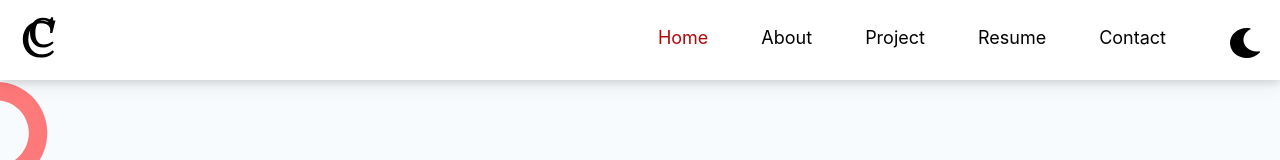
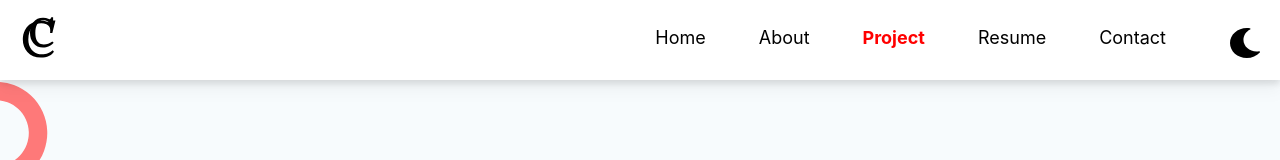
Before and after one commit to chibuzordaniel/riders, a React (Create React App) app: page /Project in a window 1280 px wide. Shown: the top 160 px of the page. Built offline with nearby package versions, Linux system fonts and the light colour scheme; a web font is replaced by a local one.

Commit message:
update file

```diff
--- a/src/components/About.jsx
+++ b/src/components/About.jsx
@@ -7,11 +7,20 @@ import  {FaLinkedinIn, FaSun}  from  'react-icons/fa';
 import  {IoLogoOctocat} from  'react-icons/io';
 import {BsFillBookmarksFill, BsFillCheckSquareFill, BsFillFileTextFill, BsFillTelephoneForwardFill} from 'react-icons/bs'
 import {BsNutFill} from 'react-icons/bs'
-import  {Link} from 'react-router-dom'
+import  {NavLink} from 'react-router-dom'
 import {useState} from 'react'
 import { Usedarkmode } from '../hook/Usedarkmode';
 
 const About = () => {
+
+    const navlinkstyle = ({ isActive }) => {
+
+        return{
+            fontWeight: isActive ? 'bold' : 'normal',
+            color: isActive ? 'red' : 'normal'
+        }
+
+       }
 
     Usedarkmode()
     const [colortheme, setTheme] = Usedarkmode();
@@ -35,9 +44,9 @@ const About = () => {
                         </div>
                         <ul className=' flex'>
                             <div className='hidden lg:flex py-6 gap-[53px] dark:text-[#FAF9F8]'>
-                                <li className='  text-lg text-[#B10808]'><Link to='/Navbar'>Home</Link></li>
-                                <li className=' text-lg cursor-pointer hover:text-[#B10808]'><Link to='/About'>About</Link></li>
-                                <li className=' text-lg cursor-pointer hover:text-[#B10808]'><Link to='/Project'>Project</Link></li>
+                                <li className='  text-lg '><NavLink  to='/Navbar'>Home</NavLink></li>
+                                <li className=' text-lg cursor-pointer hover:text-[#B10808]'><NavLink style={navlinkstyle} to='/About'>About</NavLink></li>
+                                <li className=' text-lg cursor-pointer hover:text-[#B10808]'><NavLink to='/Project'>Project</NavLink></li>
                                 <li className=' text-lg cursor-pointer hover:text-[#B10808]'>Resume</li>
                                 <li className=' text-lg cursor-pointer hover:text-[#B10808]'>Contact</li>
                             </div>
@@ -59,9 +68,9 @@ const About = () => {
                         </div>
                    </div>
                    <ul className={!nav ? 'hidden' :  ' border-t-2 absolute  right-4 top-20  pt-4 pl-5 bg-white h-[200px] w-40  gap-[53px] dark:bg-[#17234f] shadow-xl dark:text-[#FAF9F8] '}>
-                            <li className=' flex gap-3'><IoAppsSharp className=' mt-1 ' /><Link to='/Navbar'>Home</Link></li>
+                            <li className=' flex gap-3'><IoAppsSharp className=' mt-1 ' /><NavLink to='/Navbar'>Home</NavLink></li>
                             <li className=' flex gap-3 pt-2'><BsFillFileTextFill className=' mt-1' />About</li>
-                            <li className=' flex gap-3 pt-2'><BsFillCheckSquareFill className=' mt-1' /><Link to='/Project'>Project</Link></li>
+                            <li className=' flex gap-3 pt-2'><BsFillCheckSquareFill className=' mt-1' /><NavLink to='/Project'>Project</NavLink></li>
                             <li className=' flex gap-3 pt-2'><BsFillBookmarksFill className=' mt-1' />Resume</li>
                             <li className=' flex gap-3 pt-2'><BsFillTelephoneForwardFill className=' mt-1' />Contact</li>
                   </ul>
--- a/src/components/Navbar.jsx
+++ b/src/components/Navbar.jsx
@@ -5,12 +5,24 @@ import {FaFacebookF}  from 'react-icons/fa'
 import {AiOutlineTwitter} from 'react-icons/ai'
 import  {FaLinkedinIn, FaSun}  from  'react-icons/fa'
 import  {IoLogoOctocat} from  'react-icons/io'
-import  {Link} from 'react-router-dom'
+import  {NavLink} from 'react-router-dom'
 import { useState} from 'react'
 import { Usedarkmode } from '../hook/Usedarkmode';
 
 
 const Navbar = () => {
+
+   const navlinkstyle = ({ isActive }) => {
+
+    return{
+        fontWeight: isActive ? 'bold' : 'normal',
+        color: isActive ? 'red' : 'normal'
+    }
+
+   }
+
+
+
     Usedarkmode()
     const [nav, setNav] = useState(false)
     const handleClick = () => setNav(!nav);
@@ -20,7 +32,7 @@ const Navbar = () => {
 
     return(
 
-        <section className='dark:text-white  dark:bg-[#151D3B]' >
+        <section className='' >
           <div className=' dark:bg-[#151D3B] '>
             <nav className=' bg-white h-20  w-screen z-10  top-0 fixed drop-shadow-lg dark:bg-[#151D3B] '>
 
@@ -34,9 +46,9 @@ const Navbar = () => {
                         </div>
                         <ul className=' flex '>
                             <div className='hidden lg:flex py-6 gap-[53px]  dark:text-[#FAF9F8]'>
-                                <li className='  text-lg text-[#B10808]'><Link to='/Navbar'>Home</Link></li>
-                                <li className=' text-lg cursor-pointer hover:text-[#B10808]'><Link to='/About'>About</Link></li>
-                                <li className=' text-lg cursor-pointer hover:text-[#B10808]'><Link to='/Project'>Project</Link></li>
+                                <li className='  text-lg '><NavLink style={navlinkstyle} to='/Navbar'>Home</NavLink></li>
+                                <li className=' text-lg cursor-pointer hover:text-[#B10808]'><NavLink  to='/About'>About</NavLink></li>
+                                <li className=' text-lg cursor-pointer hover:text-[#B10808]'><NavLink to='/Project'>Project</NavLink></li>
                                 <li className=' text-lg cursor-pointer hover:text-[#B10808]'>Resume</li>
                                 <li className=' text-lg cursor-pointer hover:text-[#B10808]'>Contact</li>
                             </div>
@@ -58,9 +70,9 @@ const Navbar = () => {
                         </div>
                    </div>
                    <ul className={!nav ? 'hidden' :  ' border-t-2 absolute  right-4 top-20  pt-4 pl-5 bg-white h-[200px] w-40  gap-[53px] dark:bg-[#17234f] shadow-xl dark:text-[#FAF9F8] '}>
-                            <li className=' flex gap-3'><IoAppsSharp className=' mt-1 ' /><Link to='/Navbar'>Home</Link></li>
-                            <li className=' flex gap-3 pt-2'><BsFillFileTextFill className=' mt-1' /><Link to='/About'>About</Link></li>
-                            <li className=' flex gap-3 pt-2'><BsFillCheckSquareFill className=' mt-1' /><Link to='/Project'>Project</Link></li>
+                            <li className=' flex gap-3'><IoAppsSharp className=' mt-1 ' /><NavLink to='/Navbar'>Home</NavLink></li>
+                            <li className=' flex gap-3 pt-2'><BsFillFileTextFill className=' mt-1' /><NavLink to='/About'>About</NavLink></li>
+                            <li className=' flex gap-3 pt-2'><BsFillCheckSquareFill className=' mt-1' /><NavLink to='/Project'>Project</NavLink></li>
                             <li className=' flex gap-3 pt-2'><BsFillBookmarksFill className=' mt-1' />Resume</li>
                             <li className=' flex gap-3 pt-2'><BsFillTelephoneForwardFill className=' mt-1' />Contact</li>
                   </ul>
--- a/src/components/Project.jsx
+++ b/src/components/Project.jsx
@@ -10,10 +10,22 @@ import {useState} from 'react';
 import frame from '../assests/Group 29.png';
 import frame2 from '../assests/Group 33.png';
 import frame3 from  '../assests/Group 30.png'
-import {Link} from 'react-router-dom'
+import {NavLink} from 'react-router-dom'
 import { Usedarkmode } from '../hook/Usedarkmode';
 
 const Project = () => {
+
+    const navlinkstyle = ({ isActive }) => {
+
+        return{
+            fontWeight: isActive ? 'bold' : 'normal',
+            color: isActive ? 'red' : 'normal'
+        }
+
+       }
+
+
+
     Usedarkmode()
     const [colortheme, setTheme] = Usedarkmode();
 
@@ -36,9 +48,9 @@ const Project = () => {
                         </div>
                         <ul className=' flex'>
                             <div className='hidden lg:flex py-6 gap-[53px] dark:text-[#FAF9F8]'>
-                                <li className='  text-lg text-[#B10808]'><Link to='/Navbar'>Home</Link></li>
-                                <li className=' text-lg cursor-pointer hover:text-[#B10808]'><Link to='/About'>About</Link></li>
-                                <li className=' text-lg cursor-pointer hover:text-[#B10808]'>Project</li>
+                                <li className='  text-lg '><NavLink to='/Navbar'>Home</NavLink></li>
+                                <li className=' text-lg cursor-pointer hover:text-[#B10808]'><NavLink to='/About'>About</NavLink></li>
+                                <li className=' text-lg cursor-pointer hover:text-[#B10808]'><NavLink style={navlinkstyle} to='/Project'>Project</NavLink></li>
                                 <li className=' text-lg cursor-pointer hover:text-[#B10808]'>Resume</li>
                                 <li className=' text-lg cursor-pointer hover:text-[#B10808]'>Contact</li>
                             </div>
@@ -60,8 +72,8 @@ const Project = () => {
                         </div>
                    </div>
                    <ul className={!nav ? 'hidden' :  ' border-t-2 absolute  right-4 top-20  pt-4 pl-5 bg-white h-[200px] w-40  gap-[53px] dark:bg-[#17234f] shadow-xl dark:text-[#FAF9F8] '}>
-                            <li className=' flex gap-3'><IoAppsSharp className=' mt-1 ' /><Link to='/Navbar'>Home</Link></li>
-                            <li  className='  flex gap-3 pt-2'><BsFillFileTextFill className=' mt-1' /><Link to='/About'>About</Link></li>
+                            <li className=' flex gap-3'><IoAppsSharp className=' mt-1 ' /><NavLink to='/Navbar'>Home</NavLink></li>
+                            <li  className='  flex gap-3 pt-2'><BsFillFileTextFill className=' mt-1' /><NavLink to='/About'>About</NavLink></li>
                             <li className=' flex gap-3 pt-2'><BsFillCheckSquareFill className=' mt-1' />Project</li>
                             <li className=' flex gap-3 pt-2'><BsFillBookmarksFill className=' mt-1' />Resume</li>
                             <li className=' flex gap-3 pt-2'><BsFillTelephoneForwardFill className=' mt-1' />Contact</li>
```
